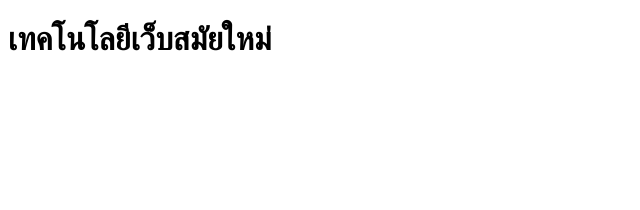
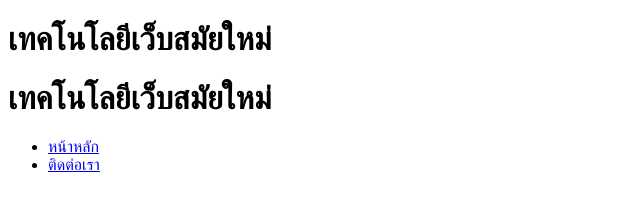
Before and after one commit to 66160015/web-semantic-lab, a plain HTML site: page index.html in a window 1280 px wide. Shown: the whole page, without its empty margins (0-640 px from the left). Drawn offline with Linux system fonts and the light colour scheme.

Commit message:
เพิ่ม header และ nav ในหน้าหลัก

```diff
--- a/index.html
+++ b/index.html
@@ -7,5 +7,14 @@
 </head>
 <body>
  <h1>เทคโนโลยีเว็บสมัยใหม่</h1>
+ <header role="banner">
+    <h1>เทคโนโลยีเว็บสมัยใหม่</h1>
+    <nav role="navigation">
+        <ul>
+            <li><a href="index.html">หน้าหลัก</a></li>
+            <li><a href="contact.html">ติดต่อเรา</a></li>
+        </ul>
+    </nav>
+</header>
 </body>
 </html>
```
